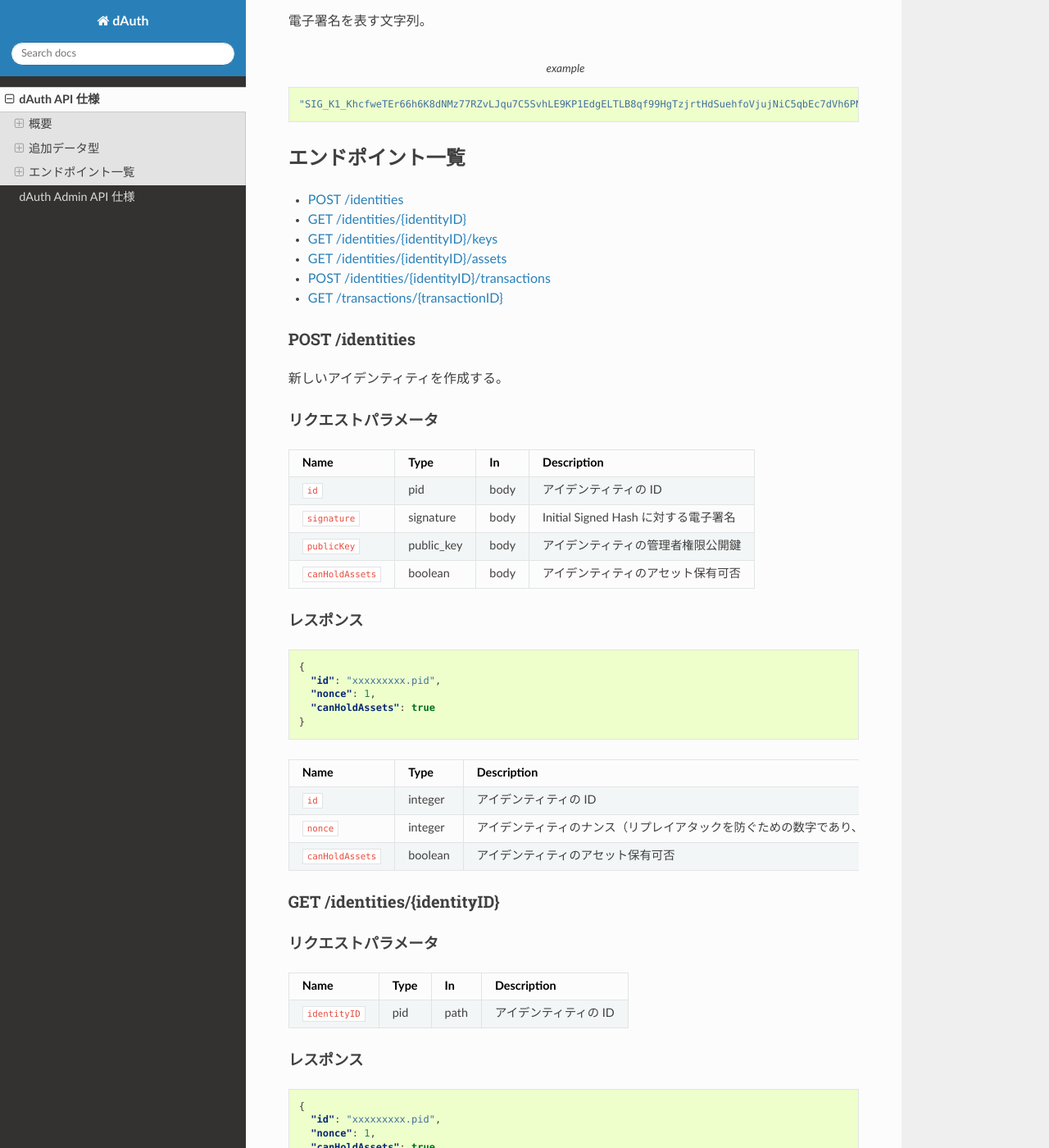
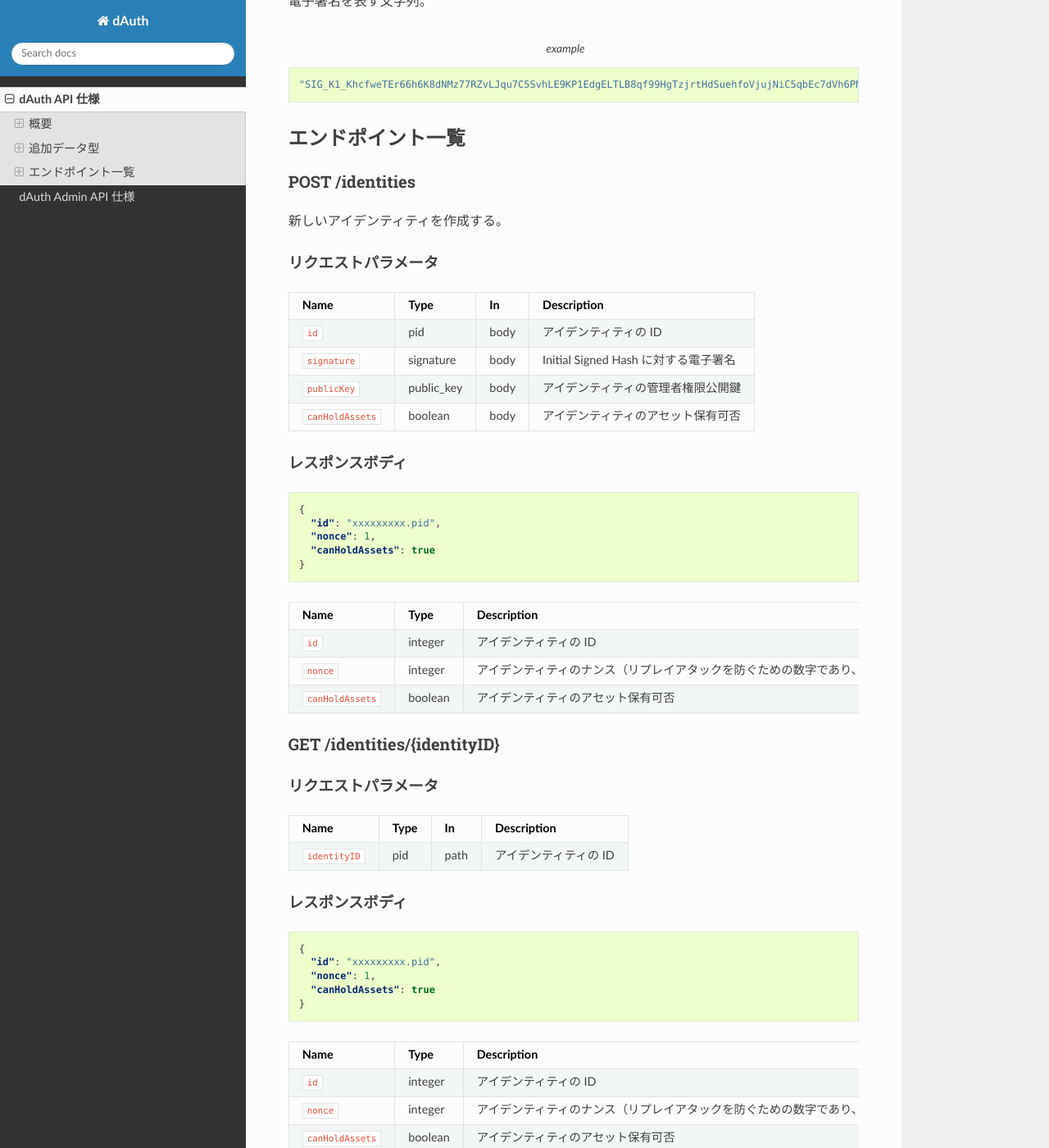
Before and after one commit to SIVIRA/unwallet-ent-dev-documents, a Sphinx documentation site: the page built from docs/dauth-api.rst, in a window 1280 px wide and 1400 px high, scrolled down 2563 px. Shown: the whole window at 82% size. Built offline with Sphinx 7.4.7 and the Read the Docs theme 2.0.0, drawn with Linux system fonts in a browser that asks for light colours; some of the changed text lies outside the part shown.

```diff
--- a/docs/dauth-api.rst
+++ b/docs/dauth-api.rst
@@ -15,9 +15,7 @@ dAuth API 仕様
 スキーマ
 --------
 
-リクエスト・レスポンスともに、すべてのデータの ``Content-Type`` は ``application/json`` とする。
-
-また、すべてのタイムスタンプは UNIX time 形式で表現される。
+リクエスト・レスポンスともに、すべてのデータの ``Content-Type`` は ``application/json`` とする。また、すべてのタイムスタンプは UNIX time 形式で表現される。
 
 認証
 ----
@@ -40,7 +38,7 @@ dAuth で作成したアプリケーションのクライアント ID とクラ
 * ``401 Unauthorized``：無効な認証情報で認証しようとした場合
 * ``404 Not Found``：指定したリソースが見つからなかった場合
 
-なお、すべてのエラーレスポンスの body は以下の形式で表現される。
+なお、すべてのエラーレスポンスのボディは以下の形式で表現される。
 
 .. code-block:: json
 
@@ -127,15 +125,6 @@ signature
 エンドポイント一覧
 ==================
 
-* :ref:`post-identity`
-* :ref:`get-identity`
-* :ref:`get-identity-keys`
-* :ref:`get-identity-assets`
-* :ref:`post-identity-transaction`
-* :ref:`get-transaction`
-
-.. _post-identity:
-
 POST /identities
 ----------------
 
@@ -153,8 +142,8 @@ Name              Type       In   Description
 ``canHoldAssets`` boolean    body アイデンティティのアセット保有可否
 ================= ========== ==== ===========
 
-レスポンス
-^^^^^^^^^^
+レスポンスボディ
+^^^^^^^^^^^^^^^^
 
 .. code-block:: json
 
@@ -172,9 +161,6 @@ Name              Type    Description
 ``canHoldAssets`` boolean アイデンティティのアセット保有可否
 ================= ======= ===========
 
-
-.. _get-identity:
-
 GET /identities/{identityID}
 ----------------------------
 
@@ -187,8 +173,8 @@ Name           Type In   Description
 ``identityID`` pid  path アイデンティティの ID
 ============== ==== ==== ===========
 
-レスポンス
-^^^^^^^^^^
+レスポンスボディ
+^^^^^^^^^^^^^^^^
 
 .. code-block:: json
 
@@ -206,8 +192,6 @@ Name              Type    Description
 ``canHoldAssets`` boolean アイデンティティのアセット保有可否
 ================= ======= ===========
 
-.. _get-identity-keys:
-
 GET /identities/{identityID}/keys
 ---------------------------------
 
@@ -220,8 +204,8 @@ Name           Type In   Description
 ``identityID`` pid  path アイデンティティの ID
 ============== ==== ==== ===========
 
-レスポンス
-^^^^^^^^^^
+レスポンスボディ
+^^^^^^^^^^^^^^^^
 
 .. code-block:: json
 
@@ -249,8 +233,6 @@ Name          Type       Description
 ``expiresAt`` integer    キーの有効期限（``0`` は無期限）
 ============= ========== ===========
 
-.. _get-identity-assets:
-
 GET /identities/{identityID}/assets
 -----------------------------------
 
@@ -263,8 +245,8 @@ Name           Type In   Description
 ``identityID`` pid  path アイデンティティの ID
 ============== ==== ==== ===========
 
-レスポンス
-^^^^^^^^^^
+レスポンスボディ
+^^^^^^^^^^^^^^^^
 
 .. code-block:: json
 
@@ -282,8 +264,6 @@ Name         Type    Description
 ``quantity`` asset   アセットの量
 ============ ======= ===========
 
-.. _post-identity-transaction:
-
 POST /identities/{identityID}/transactions
 ------------------------------------------
 
@@ -300,8 +280,8 @@ Name           Type      In   Description
 ``signature``  signature body トランザクションの内容に対応した Signed Hash に対する電子署名
 ============== ========= ==== ===========
 
-レスポンス
-^^^^^^^^^^
+レスポンスボディ
+^^^^^^^^^^^^^^^^
 
 .. code-block:: json
 
@@ -315,8 +295,6 @@ Name   Type        Description
 ``id`` checksum256 トランザクションの ID
 ====== =========== ===========
 
-.. _get-transaction:
-
 GET /transactions/{transactionID}
 ---------------------------------
 
@@ -329,8 +307,8 @@ Name              Type        In   Description
 ``transactionID`` checksum256 path トランザクションの ID
 ================= =========== ==== ===========
 
-レスポンス
-^^^^^^^^^^
+レスポンスボディ
+^^^^^^^^^^^^^^^^
 
 .. code-block:: json
 
```
